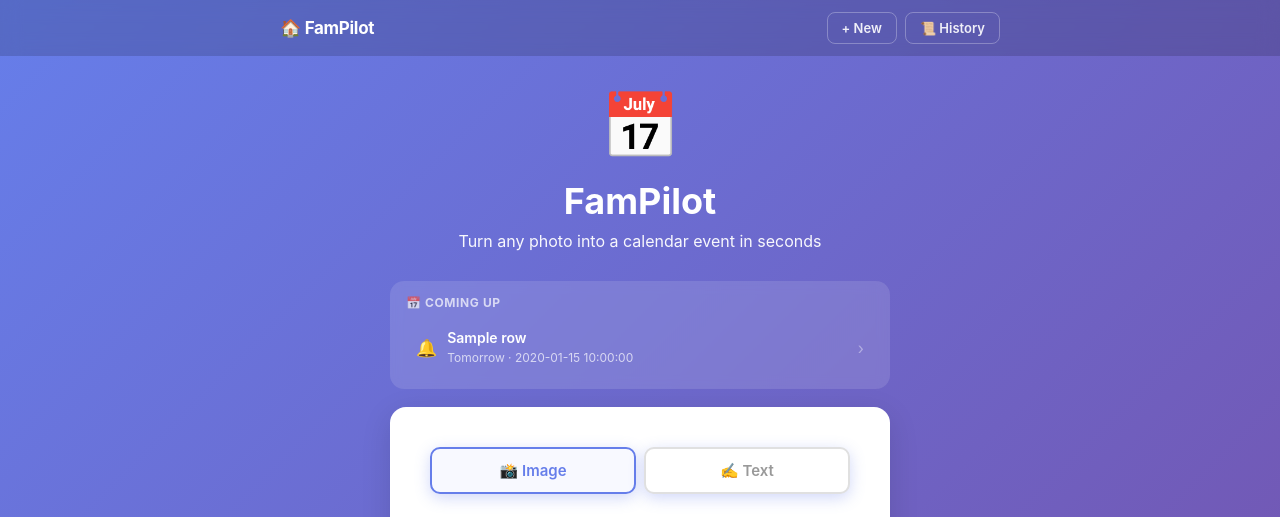
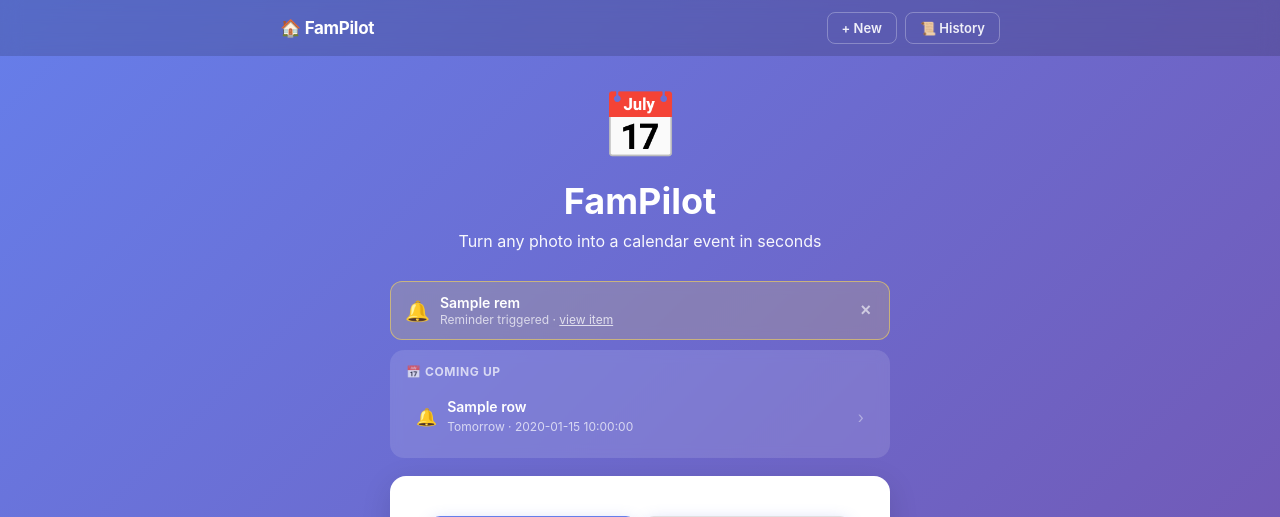
Before and after one commit to vdesai/fampilot, a FastAPI app: template templates/index.html in a window 1280 px wide. Shown: the top 517 px of the page. Run offline with FastAPI, Linux system fonts and the light colour scheme; the template is opened without the code that fills it: most values are stand-ins (such as "Sample title", 1, 10 or a date in 2020).

Commit message:
Add reminder trigger banners on homepage
- Record reminder_triggered_at timestamp when a reminder fires
- get_recent_reminders() surfaces triggered reminders from last 6 hours
- dismiss_reminder() marks reminder_sent=2 to hide banner after dismiss
- Homepage shows yellow banner per triggered reminder with view + dismiss
- POST /dismiss-reminder/{id} endpoint persists the dismissal

Co-Authored-By: Claude Sonnet 4.6 <noreply@anthropic.com>

```diff
--- a/app.py
+++ b/app.py
@@ -205,11 +205,19 @@ async def home(request: Request):
     """Render the home page with upload form and upcoming items."""
     from datetime import date
     return templates.TemplateResponse(request, "index.html", {
-        "request":   request,
-        "nav_page":  "home",
-        "upcoming":  db.get_upcoming_items(),
-        "today_str": date.today().isoformat(),
+        "request":            request,
+        "nav_page":           "home",
+        "upcoming":           db.get_upcoming_items(),
+        "today_str":          date.today().isoformat(),
+        "triggered_reminders": db.get_recent_reminders(),
     })
+
+
+@app.post("/dismiss-reminder/{item_id}")
+async def dismiss_reminder(item_id: str):
+    """Dismiss a triggered reminder banner."""
+    db.dismiss_reminder(item_id)
+    return RedirectResponse(url="/", status_code=303)
 
 
 @app.post("/upload")
--- a/db.py
+++ b/db.py
@@ -39,8 +39,9 @@ CREATE TABLE IF NOT EXISTS items (
 
 # Columns added after initial release — ALTER TABLE is idempotent via try/except
 _MIGRATIONS = [
-    ("reminder_time", "TEXT"),
-    ("reminder_sent", "INTEGER DEFAULT 0"),
+    ("reminder_time",        "TEXT"),
+    ("reminder_sent",        "INTEGER DEFAULT 0"),
+    ("reminder_triggered_at","TEXT"),
 ]
 
 
@@ -170,8 +171,34 @@ def get_due_reminders() -> list:
 
 
 def mark_reminder_sent(item_id: str) -> None:
+    now = datetime.now(timezone.utc).isoformat()
     with _conn() as con:
-        con.execute("UPDATE items SET reminder_sent=1 WHERE id=?", (item_id,))
+        con.execute(
+            "UPDATE items SET reminder_sent=1, reminder_triggered_at=? WHERE id=?",
+            (now, item_id),
+        )
+        con.commit()
+
+
+def get_recent_reminders(hours: int = 6) -> list:
+    """Items triggered within the last N hours and not yet dismissed."""
+    from datetime import timedelta
+    cutoff = (datetime.now(timezone.utc) - timedelta(hours=hours)).isoformat()
+    with _conn() as con:
+        return con.execute(
+            """SELECT * FROM items
+               WHERE reminder_triggered_at IS NOT NULL
+                 AND reminder_triggered_at >= ?
+                 AND (reminder_sent IS NULL OR reminder_sent != 2)
+               ORDER BY reminder_triggered_at DESC""",
+            (cutoff,),
+        ).fetchall()
+
+
+def dismiss_reminder(item_id: str) -> None:
+    """Mark a triggered reminder as dismissed (reminder_sent=2)."""
+    with _conn() as con:
+        con.execute("UPDATE items SET reminder_sent=2 WHERE id=?", (item_id,))
         con.commit()
 
 
--- a/templates/index.html
+++ b/templates/index.html
@@ -335,6 +335,50 @@
             flex: 1;
         }
 
+        /* ── Reminder banner ── */
+        .reminder-banner {
+            background: rgba(255, 220, 80, 0.18);
+            border: 1.5px solid rgba(255, 220, 80, 0.55);
+            border-radius: 12px;
+            padding: 12px 14px;
+            margin-bottom: 10px;
+            display: flex;
+            align-items: center;
+            gap: 10px;
+            backdrop-filter: blur(6px);
+            animation: slideDown 0.35s ease-out;
+        }
+        .reminder-banner-icon { font-size: 20px; flex-shrink: 0; }
+        .reminder-banner-text {
+            flex: 1;
+            font-size: 14px;
+            font-weight: 600;
+            color: white;
+            min-width: 0;
+            white-space: nowrap;
+            overflow: hidden;
+            text-overflow: ellipsis;
+        }
+        .reminder-banner-text span {
+            display: block;
+            font-size: 12px;
+            font-weight: 400;
+            color: rgba(255,255,255,0.7);
+            margin-top: 1px;
+        }
+        .reminder-dismiss {
+            background: none;
+            border: none;
+            color: rgba(255,255,255,0.6);
+            font-size: 18px;
+            cursor: pointer;
+            padding: 0 4px;
+            flex-shrink: 0;
+            width: auto;
+            box-shadow: none;
+        }
+        .reminder-dismiss:hover { color: white; transform: none; }
+
         /* ── Coming up section ── */
         .upcoming-section {
             background: rgba(255,255,255,0.12);
@@ -425,6 +469,20 @@
             <h1>FamPilot</h1>
             <p>Turn any photo into a calendar event in seconds</p>
         </div>
+
+        <!-- Triggered reminder banners -->
+        {% for rem in triggered_reminders %}
+        <div class="reminder-banner" id="rem-{{ rem.id }}">
+            <span class="reminder-banner-icon">🔔</span>
+            <div class="reminder-banner-text">
+                {{ rem.title or "Reminder" }}
+                <span>Reminder triggered · <a href="/history/{{ rem.id }}" style="color:rgba(255,255,255,0.75);">view item</a></span>
+            </div>
+            <form action="/dismiss-reminder/{{ rem.id }}" method="post" style="display:inline;">
+                <button type="submit" class="reminder-dismiss" title="Dismiss">×</button>
+            </form>
+        </div>
+        {% endfor %}
 
         <!-- Coming up section -->
         {% if upcoming %}
```
